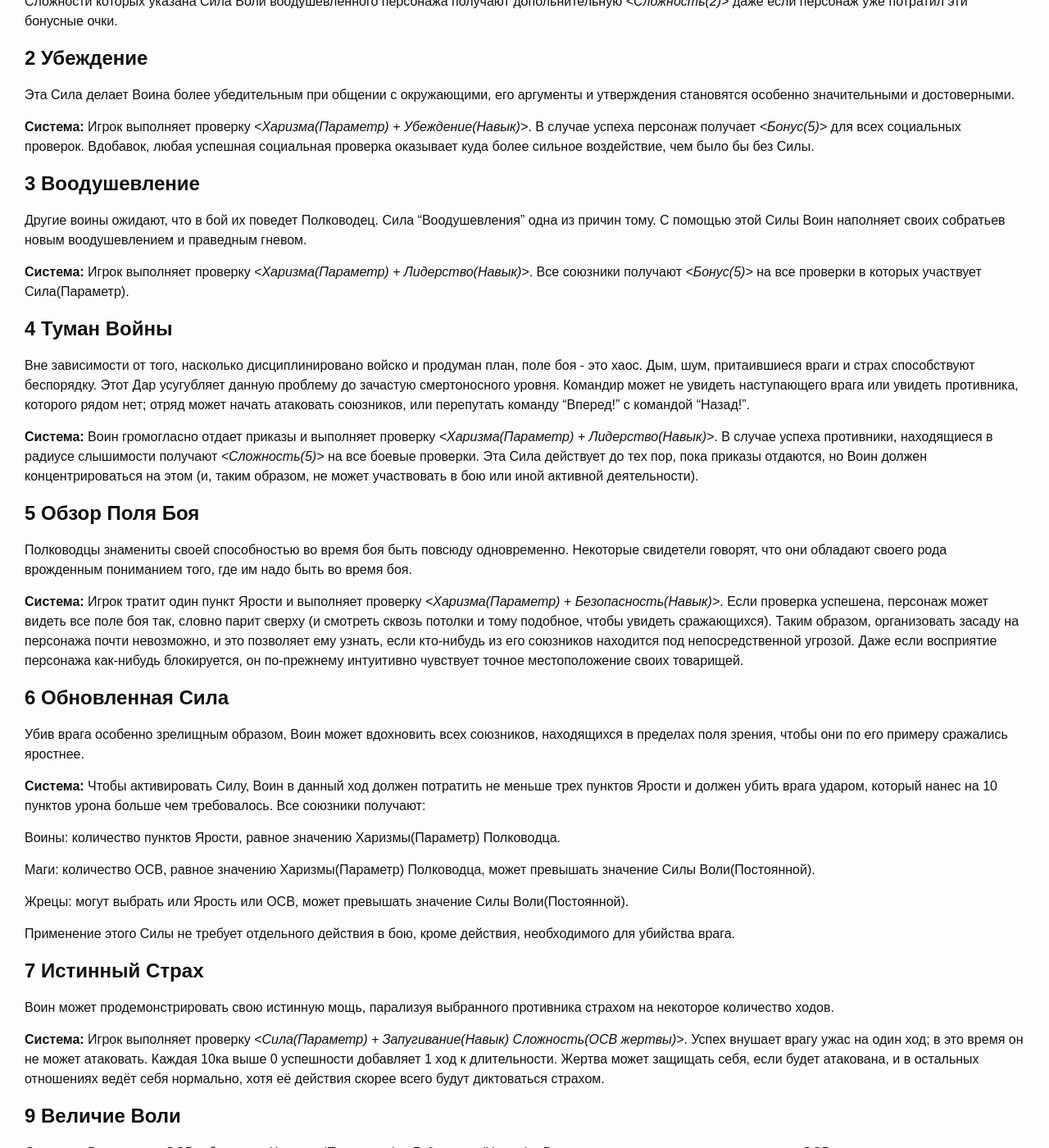
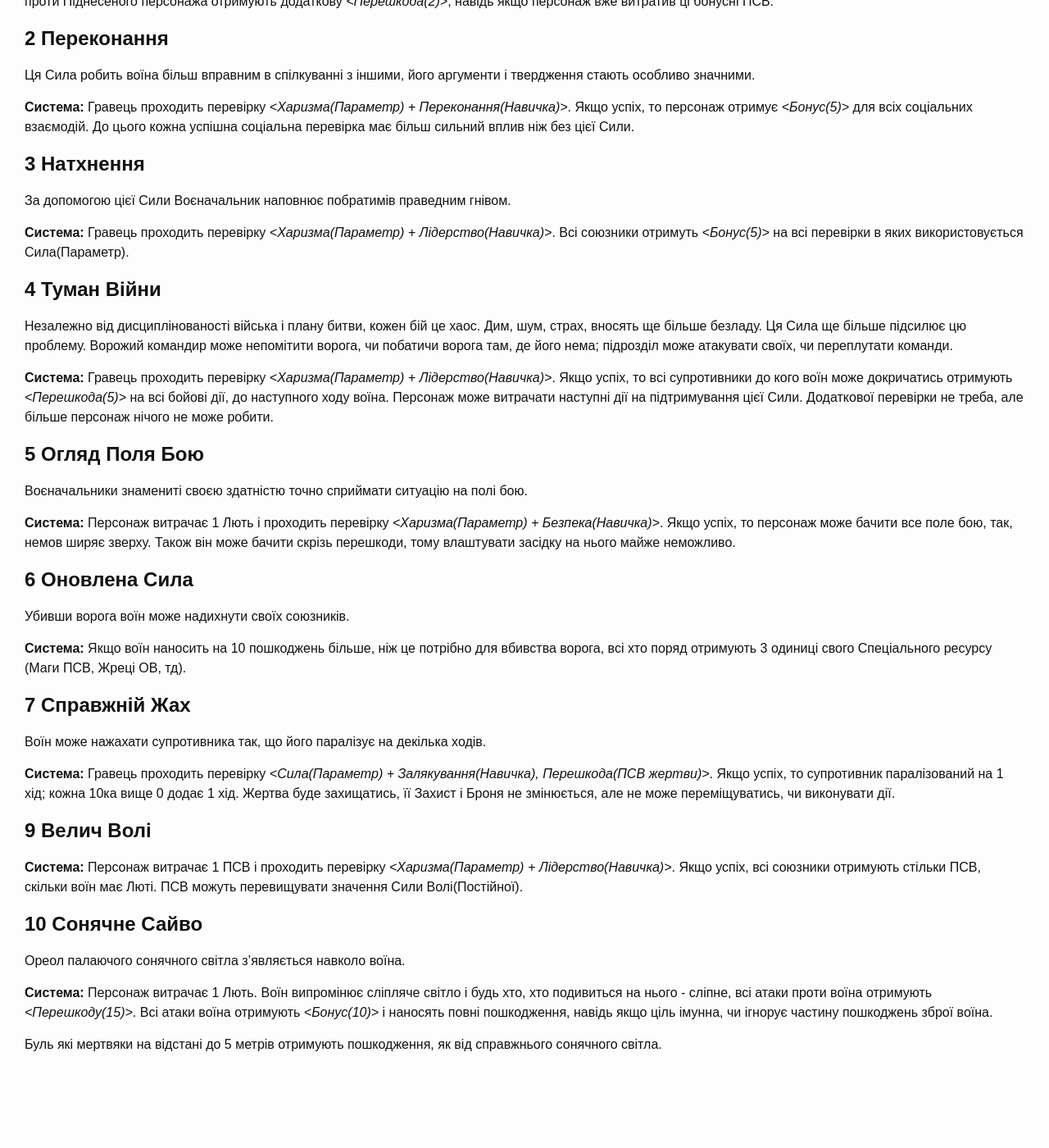
Before and after one commit to darkmind/ursa_doc, a Jekyll site: the page built from fantasy/common/powers/warlord.md, in a window 1280 px wide and 1400 px high, scrolled down 386 px. Shown: the whole window at 82% size. Built offline with Jekyll 4.4.1, drawn with Linux system fonts in a browser that asks for light colours; nearby versions of some CDN libraries; after the commit the page ends 1717 px from its top, so only the background shows below that; some of the changed text lies outside the part shown.

Commit message:
Uk translation, warlord

```diff
--- a/fantasy/common/powers/warlord.md
+++ b/fantasy/common/powers/warlord.md
@@ -1,7 +1,7 @@
 ---
 layout: ursa
-lang: ru-RU
-title: U.R.S.A. Воинские Силы - Полководец
+lang: ua-UA
+title: U.R.S.A. Воїнські Сили - Воєначальник
 ---
 
 <div id="nav-placeholder"></div>
@@ -11,131 +11,102 @@ $(function(){
 });
 </script>
 
-# Полководец
+# Воєначальник
 
-**Используемые Параметры:** Харизма, Сила.
+**Параметри які використовуються:** Харизма, Сила.
 
-**Используемые Навыки:** Убеждение, Лидерство, Безопасность,
-Запугивание.
+**Навички які використовуються:** Переконання, Лідерство, Безпека,
+Залякування.
 
-Длительность всех Сил - сцена.
+Тривалість всіх Сил - сцена.
 
-Если Сила дает Бонус союзникам, то сам персонаж этого Бонуса не
-получает.
+Коли вказано, що "всі союзники", це значить сам персонаж цього бонуса не
+отримує..
 
-## **1 Воодушевление**
+## **1 Піднесення**
 
-**Система:** Игрок тратит очко Ярости. Все союзники получают 2 ОСВ
-которые могут превысить значение Силы Воли(Постоянной). Так же все
-проверки в Сложности которых указана Сила Воли воодушевленного персонажа
-получают допольнительную *<Сложность(2)>* даже если персонаж уже
-потратил эти бонусные очки.
+**Система:** Персонаж витрачає 1 Лють. Всі союзники отримують 2 ПСВ, які
+можуть перевищити значення Сили Волі(Постійної). Також всі перевірки на
+Силу Волі проти Піднесеного персонажа отримують додаткову
+*<Перешкода(2)>*, навідь якщо персонаж вже витратив ці бонусні ПСВ.
 
-## **2 Убеждение**
+## **2 Переконання**
 
-Эта Сила делает Воина более убедительным при общении с окружающими, его
-аргументы и утверждения становятся особенно значительными и
-достоверными.
+Ця Сила робить воїна більш вправним в спілкуванні з іншими, його
+аргументи і твердження стають особливо значними.
 
-**Система:** Игрок выполняет проверку
-*<Харизма(Параметр) + Убеждение(Навык)>*. В случае успеха персонаж
-получает *<Бонус(5)>* для всех социальных проверок. Вдобавок, любая
-успешная социальная проверка оказывает куда более сильное воздействие,
-чем было бы без Силы.
+**Система:** Гравець проходить перевірку
+*<Харизма(Параметр) + Переконання(Навичка)>*. Якщо успіх, то персонаж
+отримує *<Бонус(5)>* для всіх соціальних взаємодій. До цього кожна
+успішна соціальна перевірка має більш сильний вплив ніж без цієї Сили.
 
-## **3 Воодушевление**
+## **3 Натхнення**
 
-Другие воины ожидают, что в бой их поведет Полководец. Сила
-"Воодушевления" одна из причин тому. С помощью этой Силы Воин наполняет
-своих собратьев новым воодушевлением и праведным гневом.
+За допомогою цієї Сили Воєначальник наповнює побратимів праведним гнівом.
 
-**Система:** Игрок выполняет проверку
-*<Харизма(Параметр) + Лидерство(Навык)>*. Все союзники получают
-*<Бонус(5)>* на все проверки в которых участвует Сила(Параметр).
+**Система:** Гравець проходить перевірку
+*<Харизма(Параметр) + Лідерство(Навичка)>*. Всі союзники отримуть
+*<Бонус(5)>* на всі перевірки в яких використовується Сила(Параметр).
 
-## **4 Туман Войны**
+## **4 Туман Війни**
 
-Вне зависимости от того, насколько дисциплинировано войско и продуман
-план, поле боя - это хаос. Дым, шум, притаившиеся враги и страх
-способствуют беспорядку. Этот Дар усугубляет данную проблему до зачастую
-смертоносного уровня. Командир может не увидеть наступающего врага или
-увидеть противника, которого рядом нет; отряд может начать атаковать
-союзников, или перепутать команду "Вперед!" с командой "Назад!".
+Незалежно від дисциплінованості війська і плану битви, кожен бій це хаос.
+Дим, шум, страх, вносять ще більше безладу. Ця Сила ще більше підсилює
+цю проблему. Ворожий командир може непомітити ворога, чи побатичи ворога
+там, де його нема; підрозділ може атакувати своїх, чи переплутати
+команди.
 
-**Система:** Воин громогласно отдает приказы и выполняет проверку
-*<Харизма(Параметр) + Лидерство(Навык)>*. В случае успеха противники,
-находящиеся в радиусе слышимости получают *<Сложность(5)>* на все боевые
-проверки. Эта Сила действует до тех пор, пока приказы отдаются, но Воин
-должен концентрироваться на этом (и, таким образом, не может участвовать
-в бою или иной активной деятельности).
+**Система:** Гравець проходить перевірку
+*<Харизма(Параметр) + Лідерство(Навичка)>*. Якщо успіх, то всі
+супротивники до кого воїн може докричатись отримують *<Перешкода(5)>* на
+всі бойові дії, до наступного ходу воїна. Персонаж може витрачати наступні
+дії на підтримування цієї Сили. Додаткової перевірки не треба, але більше
+персонаж нічого не може робити.
 
-## **5 Обзор Поля Боя**
+## **5 Огляд Поля Бою**
 
-Полководцы знамениты своей способностью во время боя быть повсюду
-одновременно. Некоторые свидетели говорят, что они обладают своего рода
-врожденным пониманием того, где им надо быть во время боя.
+Воєначальники знамениті своєю здатністю точно сприймати ситуацію на полі
+бою.
 
-**Система:** Игрок тратит один пункт Ярости и выполняет проверку
-*<Харизма(Параметр) + Безопасность(Навык)>*. Если проверка успешена,
-персонаж может видеть все поле боя так, словно парит сверху (и смотреть
-сквозь потолки и тому подобное, чтобы увидеть сражающихся). Таким
-образом, организовать засаду на персонажа почти невозможно, и это
-позволяет ему узнать, если кто-нибудь из его союзников находится под
-непосредственной угрозой. Даже если восприятие персонажа как-нибудь
-блокируется, он по-прежнему интуитивно чувствует точное местоположение
-своих товарищей.
+**Система:** Персонаж витрачає 1 Лють і проходить перевірку
+*<Харизма(Параметр) + Безпека(Навичка)>*. Якщо успіх, то персонаж може
+бачити все поле бою, так, немов ширяє зверху. Також він може бачити
+скрізь перешкоди, тому влаштувати засідку на нього майже неможливо.
 
-## **6 Обновленная Сила**
+## **6 Оновлена Сила**
 
-Убив врага особенно зрелищным образом, Воин может вдохновить всех
-союзников, находящихся в пределах поля зрения, чтобы они по его примеру
-сражались яростнее.
+Убивши ворога воїн може надихнути своїх союзників.
 
-**Система:** Чтобы активировать Силу, Воин в данный ход должен потратить
-не меньше трех пунктов Ярости и должен убить врага ударом, который нанес
-на 10 пунктов урона больше чем требовалось. Все союзники получают:
+**Система:** Якщо воїн наносить на 10 пошкоджень більше, ніж це потрібно
+для вбивства ворога, всі хто поряд отримують 3 одиниці свого Спеціального
+ресурсу (Маги ПСВ, Жреці ОВ, тд).
 
-Воины: количество пунктов Ярости, равное значению Харизмы(Параметр)
-Полководца.
+## **7 Справжній Жах**
 
-Маги: количество ОСВ, равное значению Харизмы(Параметр) Полководца,
-может превышать значение Силы Воли(Постоянной).
+Воїн може нажахати супротивника так, що його паралізує на декілька ходів.
 
-Жрецы: могут выбрать или Ярость или ОСВ, может превышать значение Силы
-Воли(Постоянной).
+**Система:** Гравець проходить перевірку
+*<Сила(Параметр) + Залякування(Навичка), Перешкода(ПСВ жертви)>*. Якщо
+успіх, то супротивник паралізований на 1 хід; кожна 10ка вище 0 додає
+1 хід. Жертва буде захищатись, її Захист і Броня не змінюється, але не
+може переміщуватись, чи виконувати дії.
 
-Применение этого Силы не требует отдельного действия в бою, кроме
-действия, необходимого для убийства врага.
+## **9 Велич Волі**
 
-## **7 Истинный Страх**
+**Система:** Персонаж витрачає 1 ПСВ і проходить перевірку
+*<Харизма(Параметр) + Лідерство(Навичка)>*. Якщо успіх, всі союзники
+отримують стільки ПСВ, скільки воїн має Люті. ПСВ можуть перевищувати
+значення Сили Волі(Постійної).
 
-Воин может продемонстрировать свою истинную мощь, парализуя выбранного
-противника страхом на некоторое количество ходов.
+## **10 Сонячне Сайво**
 
-**Система:** Игрок выполняет проверку
-*<Сила(Параметр) + Запугивание(Навык) Сложность(ОСВ жертвы)>*. Успех
-внушает врагу ужас на один ход; в это время он не может атаковать.
-Каждая 10ка выше 0 успешности добавляет 1 ход к длительности.
-Жертва может защищать себя, если будет атакована, и в остальных
-отношениях ведёт себя нормально, хотя её действия скорее всего будут
-диктоваться страхом.
+Ореол палаючого сонячного світла з'являється навколо воїна.
 
-## **9 Величие Воли**
+**Система:** Персонаж витрачає 1 Лють. Воїн випромінює сліпляче світло і
+будь хто, хто подивиться на нього - сліпне, всі атаки проти воїна
+отримують *<Перешкоду(15)>*. Всі атаки воїна отримують *<Бонус(10)>* і
+наносять повні пошкодження, навідь якщо ціль імунна, чи ігнорує частину
+пошкоджень зброї воїна.
 
-**Система:** Воин тратит ОСВ и бросает
-*<Харизма(Параметр) + Лидерство(Навык)>*. Все союзники получают
-количество очков ОСВ равное текущему количеству Ярости Воина. ОСВ могут
-превысить значение Силы Воли(Постоянной) или максимума Силы Воли.
-
-## **10 Сияние Солнца**
-
-Воин окружается ореолом пылающего солнечного света.
-
-**Система:** Игрок тратит очко Ярости. Воин излучает слепящий свет, и
-любой взглянувший на него, слепнет, все атаки против него получают
-*<Сложность(15)>*. Все атаки воина получают *<Бонус(10)>* и наносят
-полные повреждения даже если цель имунна/имеет сопротивление урону от
-текущего оружия Воина.
-
-Любая нежить в пределах 6 метров получает полный урон как от настоящего
-солнечного света.
+Буль які мертвяки на відстані до 5 метрів отримують пошкодження, як від
+справжнього сонячного світла.
```
